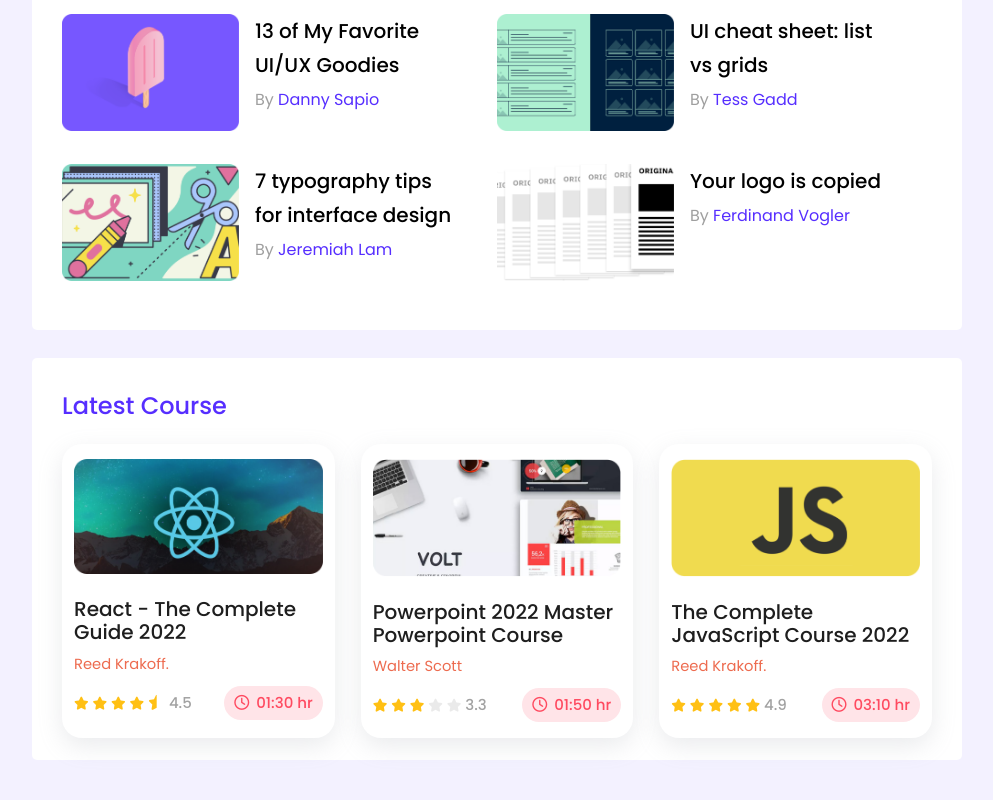
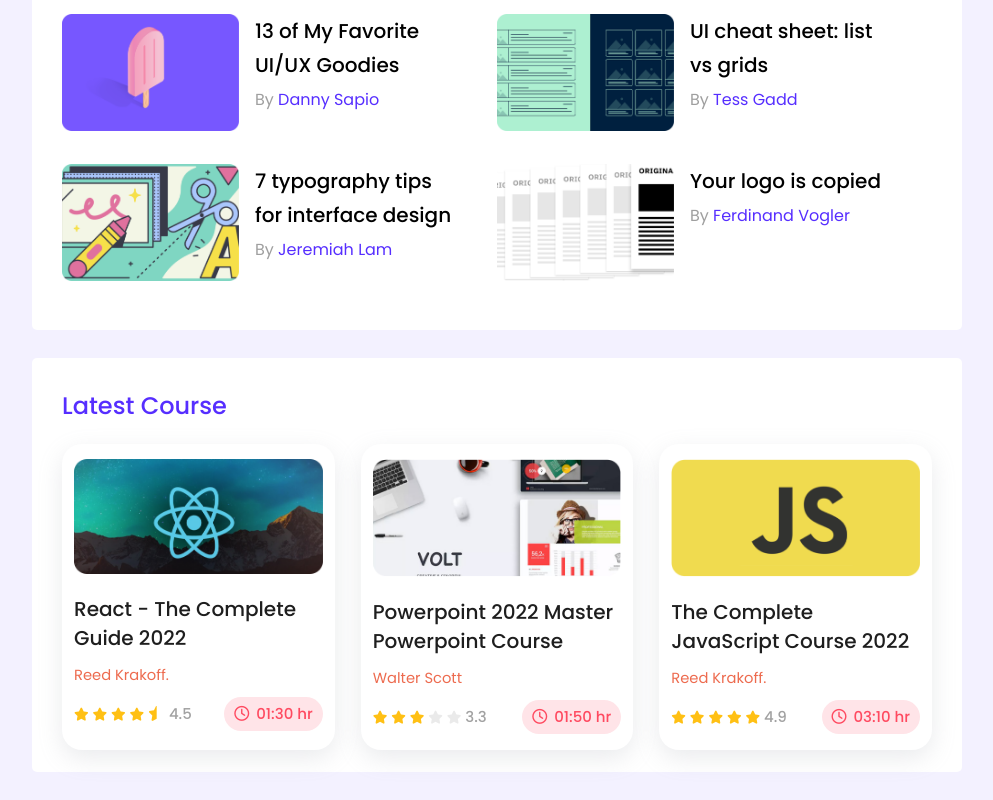
Before and after one commit to RagibShariar/leader-board, a plain HTML site: page index.html in a window 1280 px wide. Shown: the part 405-1205 px from the top of the page, without its empty margins (143-1136 px from the left). Drawn offline with Linux system fonts and the light colour scheme.

Commit message:
minor edit

```diff
--- a/css/styles.css
+++ b/css/styles.css
@@ -102,10 +102,14 @@
     max-width: 100%;
 }
 .course-title{
+    margin-top: 13px;
+    line-height: 1.2;
+}
+.course-title a{
+    color: #1E1E1E;
     font-weight: 500;
     font-size: 20.0336px;
-    line-height: 23px;
-    color: #1E1E1E;
+    text-decoration: none;
 }
 .course-author{
     margin: -5px 0 13px 0;
--- a/index.html
+++ b/index.html
@@ -106,7 +106,7 @@
                             <img src="images/courses/course-1.png" alt="course-1">
                         </div>
                         <div class="course-details">
-                            <h2 class="course-title">React - The Complete Guide 2022</h2>
+                            <h2 class="course-title"><a href="#">React - The Complete Guide 2022</a></h2>
                             <p class="course-author">Reed Krakoff.</p>
                             <div class="course-info">
                                 <div class="course-rating">
@@ -129,7 +129,7 @@
                             <img src="images/courses/course-2.png" alt="course-1">
                         </div>
                         <div class="course-details">
-                            <h2 class="course-title">Powerpoint 2022 Master Powerpoint Course</h2>
+                            <h2 class="course-title"><a href="#">Powerpoint 2022 Master Powerpoint Course</a></h2>
                             <p class="course-author">Walter Scott</p>
                             <div class="course-info">
                                 <div class="course-rating">
@@ -152,7 +152,7 @@
                             <img src="images/courses/course-3.png" alt="course-1">
                         </div>
                         <div class="course-details">
-                            <h2 class="course-title">The Complete JavaScript Course 2022</h2>
+                            <h2 class="course-title"><a href="#">The Complete JavaScript Course 2022</a></h2>
                             <p class="course-author">Reed Krakoff.</p>
                             <div class="course-info">
                                 <div class="course-rating">
```
